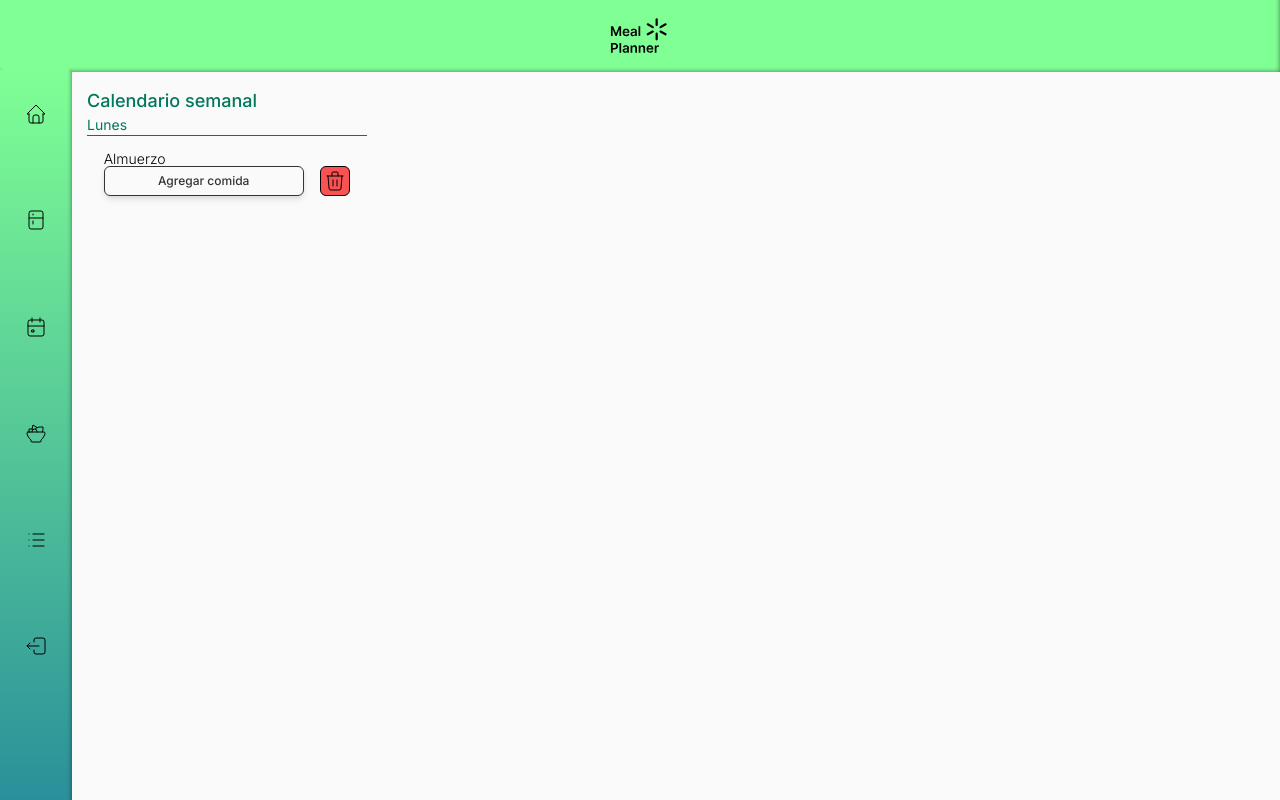
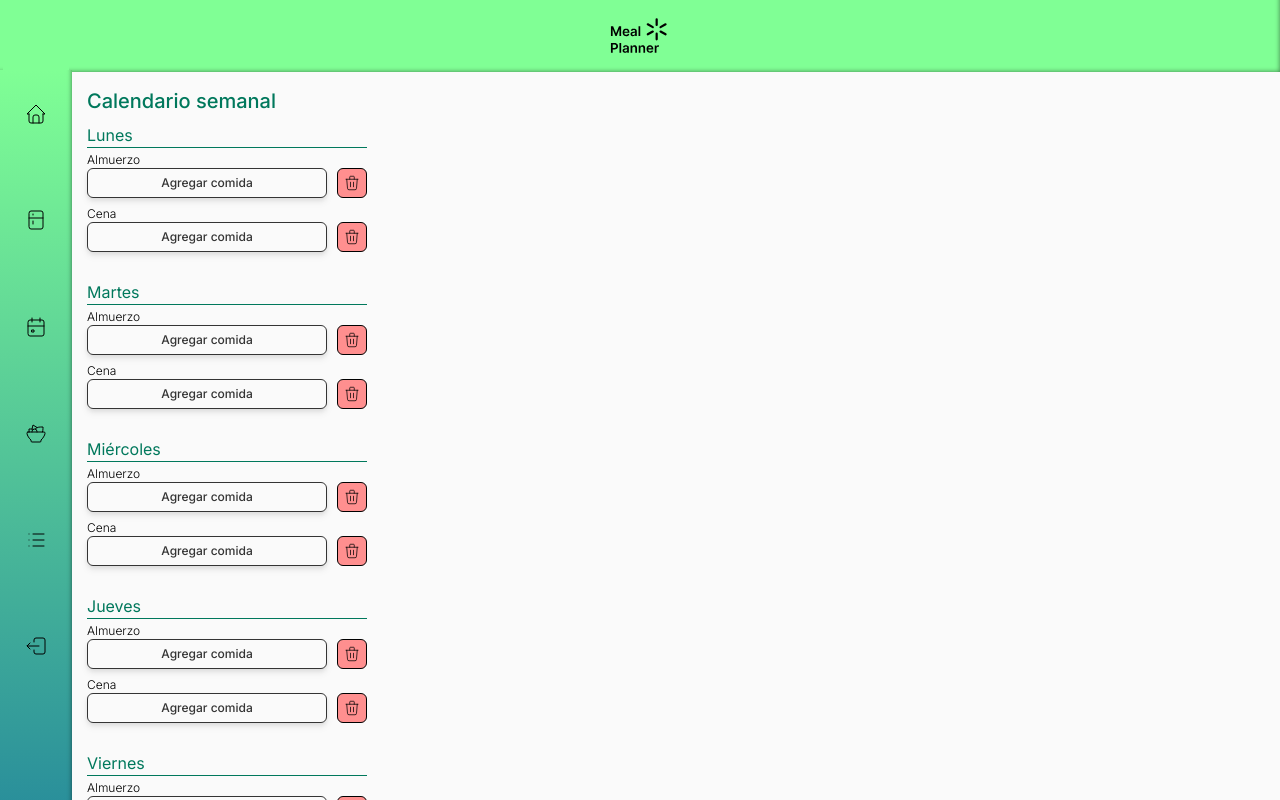
Before and after one commit to NicolasGabrieloni/meal-planner, a Next.js app: page /calendar in a window 1280 px wide. Built offline with nearby package versions, Linux system fonts and the light colour scheme.

Commit message:
calendar layout finished

```diff
--- a/app/(logged)/calendar/page.tsx
+++ b/app/(logged)/calendar/page.tsx
@@ -1,5 +1,3 @@
-import { LabelForInput } from "@/components/LabelForInput";
-
 import FoodSearchRemove from "@/components/calendar/FoodSearchRemove";
 import { Metadata } from "next";
 
@@ -10,16 +8,85 @@ export const metadata: Metadata = {
 export default function Calendar() {
   return (
     <div className="p-4">
-      <h1 className="text-lg font-medium text-[#00785C]">Calendario semanal</h1>
-      <div className=" space-y-4">
-        <div>
-          <div className="min-w-[280px] ">
-            <h2 className="border-b border-[#00785C] text-sm text-[#00785C]">
-              Lunes
-            </h2>
+      <h1 className="pb-2 text-xl font-medium text-[#00785C]">
+        Calendario semanal
+      </h1>
+      <div className="space-y-6">
+        <div className="">
+          <h2 className="text-md min-w-[280px] border-b border-[#00785C] text-[#00785C]">
+            Lunes
+          </h2>
+          <div className="py-1">
+            <FoodSearchRemove labelText="Almuerzo" />
           </div>
-          <div>
-            <FoodSearchRemove />
+          <div className="py-1">
+            <FoodSearchRemove labelText="Cena" />
+          </div>
+        </div>
+        <div className="">
+          <h2 className="text-md min-w-[280px] border-b border-[#00785C] text-[#00785C]">
+            Martes
+          </h2>
+          <div className="py-1">
+            <FoodSearchRemove labelText="Almuerzo" />
+          </div>
+          <div className="py-1">
+            <FoodSearchRemove labelText="Cena" />
+          </div>
+        </div>
+        <div className="">
+          <h2 className="text-md min-w-[280px] border-b border-[#00785C] text-[#00785C]">
+            Miércoles
+          </h2>
+          <div className="py-1">
+            <FoodSearchRemove labelText="Almuerzo" />
+          </div>
+          <div className="py-1">
+            <FoodSearchRemove labelText="Cena" />
+          </div>
+        </div>
+        <div className="">
+          <h2 className="text-md min-w-[280px] border-b border-[#00785C] text-[#00785C]">
+            Jueves
+          </h2>
+          <div className="py-1">
+            <FoodSearchRemove labelText="Almuerzo" />
+          </div>
+          <div className="py-1">
+            <FoodSearchRemove labelText="Cena" />
+          </div>
+        </div>
+        <div className="">
+          <h2 className="text-md min-w-[280px] border-b border-[#00785C] text-[#00785C]">
+            Viernes
+          </h2>
+          <div className="py-1">
+            <FoodSearchRemove labelText="Almuerzo" />
+          </div>
+          <div className="py-1">
+            <FoodSearchRemove labelText="Cena" />
+          </div>
+        </div>
+        <div className="">
+          <h2 className="text-md min-w-[280px] border-b border-[#00785C] text-[#00785C]">
+            Sábado
+          </h2>
+          <div className="py-1">
+            <FoodSearchRemove labelText="Almuerzo" />
+          </div>
+          <div className="py-1">
+            <FoodSearchRemove labelText="Cena" />
+          </div>
+        </div>
+        <div className="">
+          <h2 className="text-md min-w-[280px] border-b border-[#00785C] text-[#00785C]">
+            Domingo
+          </h2>
+          <div className="py-1">
+            <FoodSearchRemove labelText="Almuerzo" />
+          </div>
+          <div className="py-1">
+            <FoodSearchRemove labelText="Cena" />
           </div>
         </div>
       </div>
--- a/app/components/LabelForInput.tsx
+++ b/app/components/LabelForInput.tsx
@@ -6,8 +6,10 @@ interface InputWithLabelProps {
 
 export function LabelForInput({ labelText }: InputWithLabelProps) {
   return (
-    <div className="grid w-full max-w-sm items-center gap-0.5">
-      <Label htmlFor="username">{labelText}</Label>
+    <div className="grid w-full max-w-sm items-center  ">
+      <Label className="text-xs" htmlFor="username">
+        {labelText}
+      </Label>
     </div>
   );
 }
--- a/app/components/calendar/FoodInput.tsx
+++ b/app/components/calendar/FoodInput.tsx
@@ -36,7 +36,9 @@ export default function FoodInput({ presets, ...props }: PresetSelectorProps) {
     <div>
       <Dialog>
         <DialogTrigger asChild>
-          <Button variant="search">Agregar comida</Button>
+          <Button variant="search" className="w-[240px] ">
+            Agregar comida
+          </Button>
         </DialogTrigger>
         <DialogContent className="sm:max-w-[425px]">
           <DialogHeader>
--- a/app/components/calendar/FoodSearchRemove.tsx
+++ b/app/components/calendar/FoodSearchRemove.tsx
@@ -2,11 +2,15 @@ import { LabelForInput } from "../LabelForInput";
 import FoodInput from "./FoodInput";
 import RemoveButton from "./RemoveButton";
 
-export default function FoodSearchRemove() {
+interface InputWithLabelProps {
+  labelText: string;
+}
+
+export default function FoodSearchRemove({ labelText }: InputWithLabelProps) {
   return (
-    <div className="flex flex-row justify-evenly py-4">
-      <div>
-        <LabelForInput labelText="Almuerzo" />
+    <div className="flex flex-row justify-between">
+      <div className="">
+        <LabelForInput labelText={labelText} />
         <FoodInput presets={[]} />
       </div>
       <div className="flex place-items-end">
--- a/app/components/calendar/RemoveButton.tsx
+++ b/app/components/calendar/RemoveButton.tsx
@@ -3,8 +3,8 @@ import { IconTrash } from "@tabler/icons-react";
 export default function RemoveButton() {
   return (
     <div>
-      <button className="flex h-[30px] w-[30px] justify-center rounded-md border border-black bg-[#fa5252] pt-[2px] ">
-        <IconTrash stroke={1} />
+      <button className="flex h-[30px] w-[30px] justify-center rounded-md border border-black bg-[#ff8f8f] pt-[5px] ">
+        <IconTrash stroke={1} height={18} />
       </button>
     </div>
   );
```
